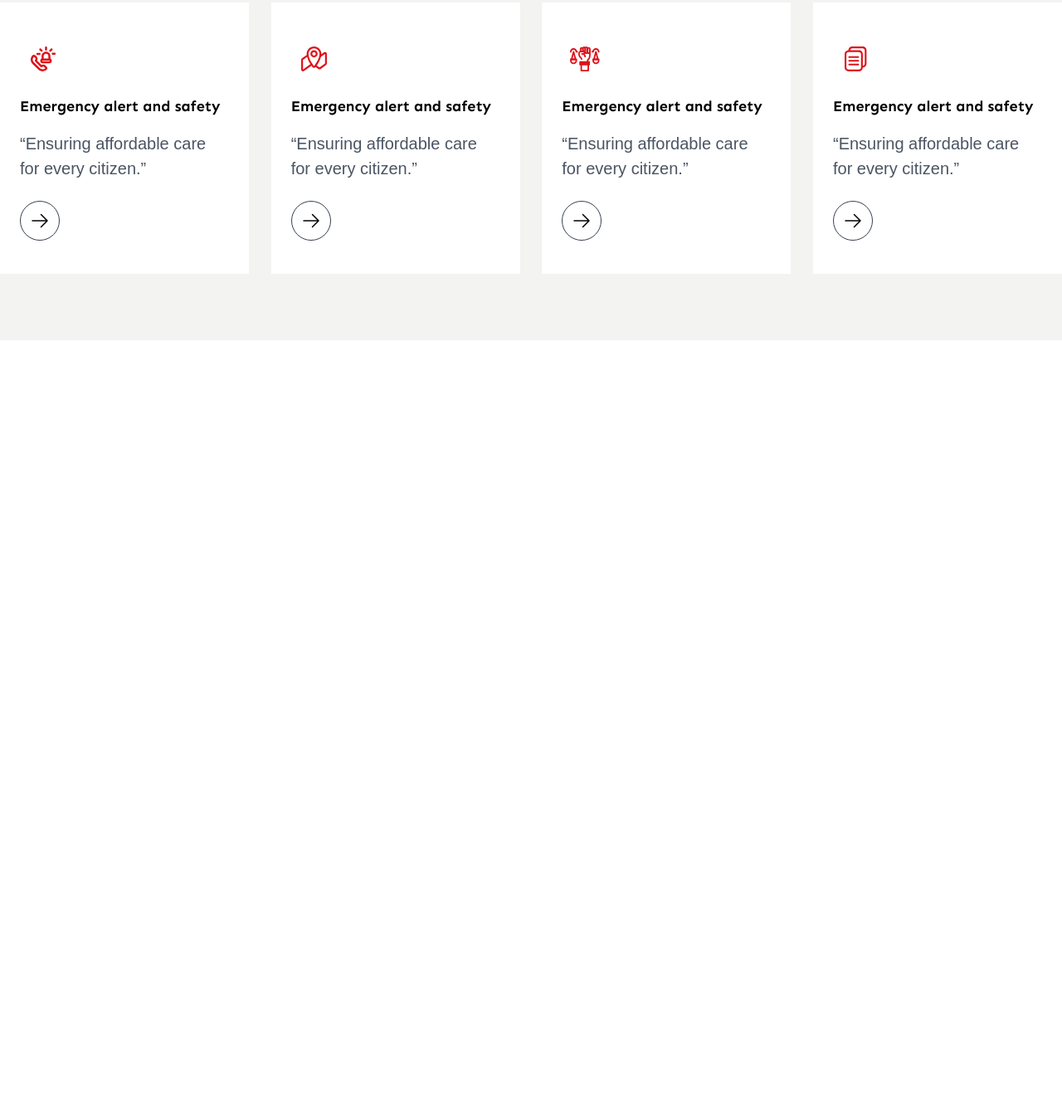
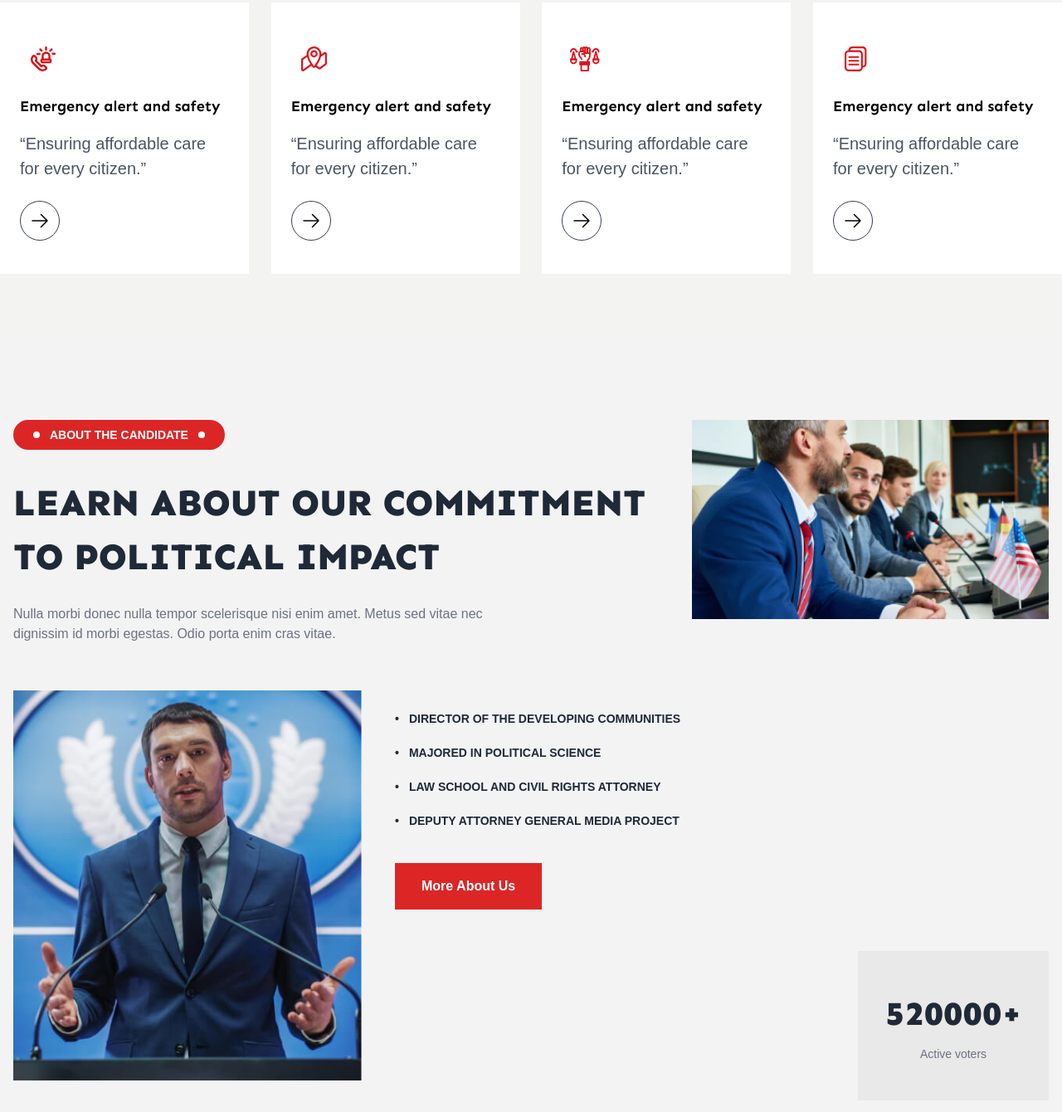
Before and after one commit to 1997Maruf/Ramaden-project-Politicly, a website: page src/index.html in a window 1280 px wide. Shown: the part 1643-2983 px from the top of the page at 83% size. Before the commit the page ends 2053 px from the top, so only its background shows below. Drawn offline with nearby package versions, Linux system fonts and the light colour scheme; a web font is replaced by a local one.

Commit message:
Add Aboute Section

```diff
--- a/src/index.html
+++ b/src/index.html
@@ -539,6 +539,115 @@
         </div>
       </div>
     </section>
+
+    <!-- about Section -->
+    <section class="bg-[#F3F3F3] py-14 lg:py-24">
+      <!-- CONTAINER -->
+      <div class="max-w-[1370px] mx-auto px-4">
+        <div
+          class="grid grid-cols-1 lg:grid-cols-2 gap-12 lg:gap-16 items-start"
+        >
+          <!-- LEFT SIDE -->
+          <div>
+            <!-- Badge -->
+            <div
+              class="inline-flex items-center gap-3 bg-red-600 text-white px-6 py-2 rounded-full text-sm font-semibold mb-8"
+            >
+              <span class="w-2 h-2 bg-white rounded-full"></span>
+              ABOUT THE CANDIDATE
+              <span class="w-2 h-2 bg-white rounded-full"></span>
+            </div>
+
+            <!-- Heading -->
+            <h2
+              class="text-3xl sm:text-4xl lg:text-[45px] lg:w-[800px] font-extrabold leading-tight lg:leading-[65px] uppercase mb-6"
+            >
+              Learn About Our Commitment <br />
+              To Political Impact
+            </h2>
+
+            <!-- Description -->
+            <p
+              class="text-gray-500 text-sm sm:text-base leading-7 max-w-[620px] mb-10 lg:mb-14"
+            >
+              Nulla morbi donec nulla tempor scelerisque nisi enim amet. Metus
+              sed vitae nec dignissim id morbi egestas. Odio porta enim cras
+              vitae.
+            </p>
+
+            <!-- IMAGE + CONTENT -->
+            <div
+              class="grid grid-cols-1 md:grid-cols-[420px_1fr] gap-8 lg:gap-10 items-start"
+            >
+              <!-- BIG IMAGE -->
+              <img
+                src="../src/img/about-thumb2.jpg"
+                class="w-full md:w-[420px] h-auto md:h-[470px] object-cover"
+                alt=""
+              />
+
+              <!-- RIGHT CONTENT -->
+              <div class="pt-4 md:pt-6">
+                <!-- LIST -->
+                <ul
+                  class="space-y-5 w-full md:w-[350px] font-semibold text-[14px] uppercase"
+                >
+                  <li class="flex gap-3">
+                    <span>•</span>
+                    Director of the Developing Communities
+                  </li>
+
+                  <li class="flex gap-3">
+                    <span>•</span>
+                    Majored in Political Science
+                  </li>
+
+                  <li class="flex gap-3">
+                    <span>•</span>
+                    Law School and Civil Rights Attorney
+                  </li>
+
+                  <li class="flex gap-3">
+                    <span>•</span>
+                    Deputy Attorney General Media Project
+                  </li>
+                </ul>
+
+                <!-- BUTTON -->
+                <a
+                  href="#"
+                  class="inline-block mt-8 lg:mt-10 bg-red-600 hover:bg-red-700 transition text-white font-semibold px-6 lg:px-8 py-3 lg:py-4"
+                >
+                  More About Us
+                </a>
+              </div>
+            </div>
+          </div>
+
+          <!-- RIGHT SIDE -->
+          <div class="relative">
+            <!-- TOP IMAGE -->
+            <div class="flex justify-center lg:justify-end mb-12 lg:mb-20">
+              <img
+                src="../src/img/feature-left-bg.jpg"
+                class="w-full max-w-[430px] h-auto lg:h-[240px] object-cover"
+                alt=""
+              />
+            </div>
+
+            <!-- COUNTER BOX -->
+            <div class="flex justify-end lg:mt-[400px]">
+              <div
+                class="bg-[#E9E9E9] w-[230px] h-[180px] flex flex-col justify-center items-center"
+              >
+                <h3 class="text-[40px] font-extrabold">520000+</h3>
+                <p class="text-gray-500 mt-2 text-sm">Active voters</p>
+              </div>
+            </div>
+          </div>
+        </div>
+      </div>
+    </section>
     <!-- Slick JS -->
     <script src="https://code.jquery.com/jquery-3.6.0.min.js"></script>
     <script src="https://cdn.jsdelivr.net/npm/slick-carousel@1.8.1/slick/slick.min.js"></script>
```
Also changed, not shown: src/img/about-thumb2.jpg (added), src/output.css.
